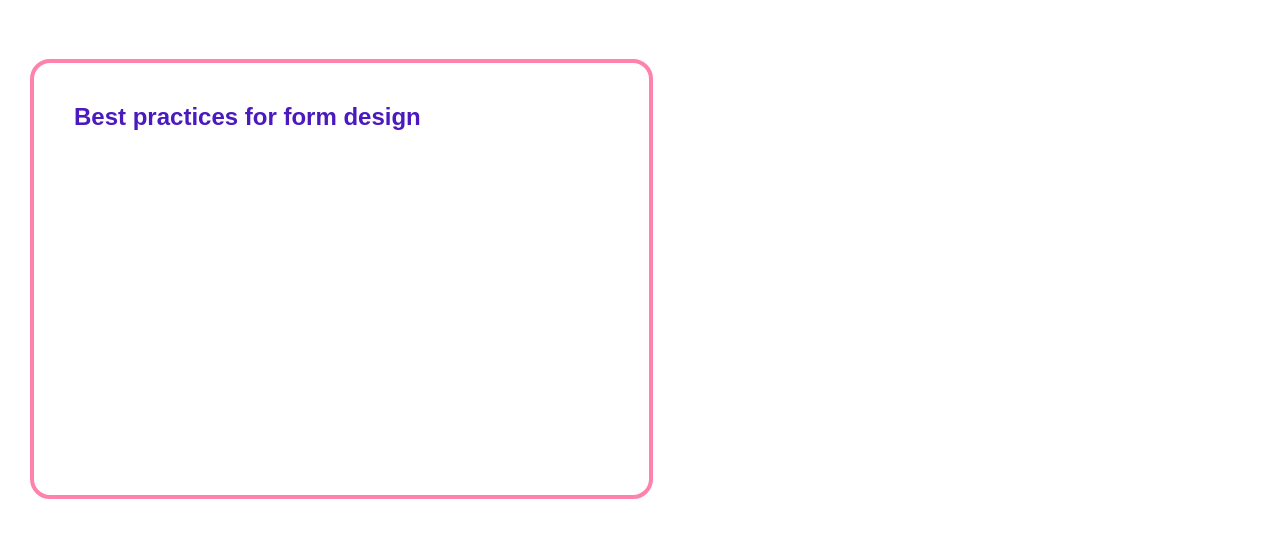
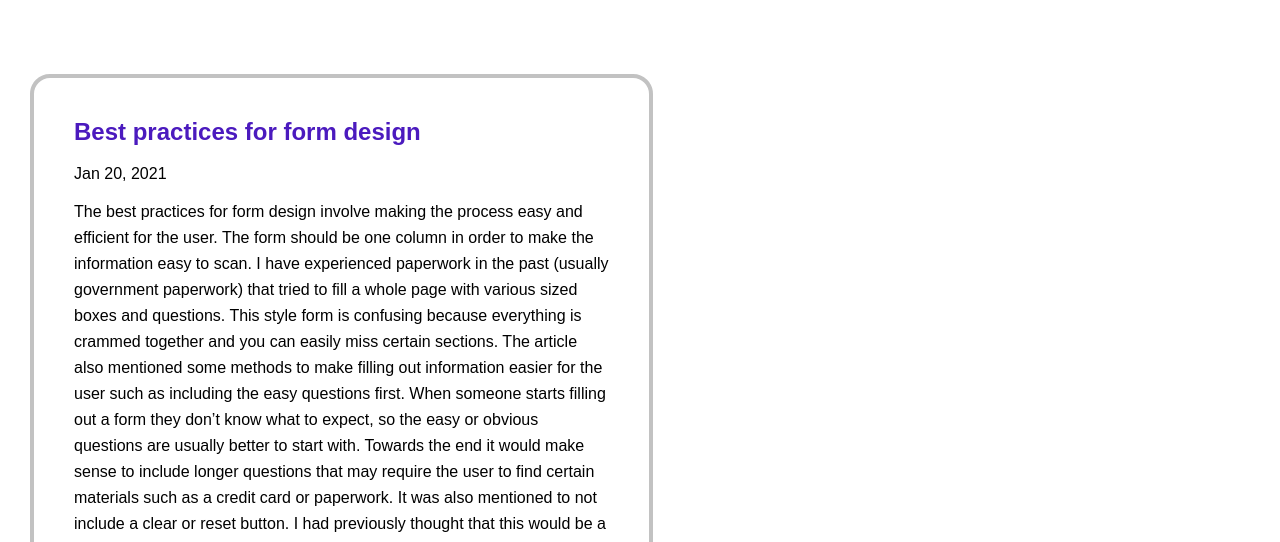
Before and after one commit to lillyp3/lillyp3.github.com, a plain HTML site: page des157/lj/index.html in a window 1280 px wide. Shown: the part 426-968 px from the top of the page. Drawn offline with nearby package versions, Linux system fonts and the light colour scheme.

Commit message:
style articles and link to portal

```diff
--- a/des157/lj/index.html
+++ b/des157/lj/index.html
@@ -27,9 +27,20 @@
     <main>
         <article class="post">
             <h2>Best practices for form design</h2>
-            <p>
-
+            <p id="date">Jan 20, 2021</p>
+            <p class="text">
+                The best practices for form design involve making the process easy and efficient for the user. The form
+                should be one column in order to make the information easy to scan. I have experienced paperwork in the past
+                (usually government paperwork) that tried to fill a whole page with various sized boxes and questions. This style
+                form is confusing because everything is crammed together and you can easily miss certain sections. The article also
+                mentioned some methods to make filling out information easier for the user such as including the easy questions
+                first. When someone starts filling out a form they don’t know what to expect, so the easy or obvious questions are
+                usually better to start with. Towards the end it would make sense to include longer questions that may require the
+                user to find certain materials such as a credit card or paperwork. It was also mentioned to not include a clear or
+                reset button. I had previously thought that this would be a good feature, but I can see how it may be frustrating if
+                the button were accidentally pressed, especially if it was next to the submit button.
             </p>
+            <p>Find the article <a href="https://uxdesign.cc/best-practices-for-form-design-ff5de6ca8e5f ">here.</a></p>
         </article>
 
 
--- a/des157/lj/styles.css
+++ b/des157/lj/styles.css
@@ -12,16 +12,16 @@ header{
 
 h1{
     font-size: 70px;
-    /* padding-top: 200px; */
+    padding-bottom: 10px;
     color: rgb(75, 26, 190);
+    border-bottom: 5px solid;
 }
 
 
 
 main{
-    /* border: 4px solid rgb(255, 130, 174);
-    border-radius: 20px; */
-    height: 500px;
+    display: grid;
+    grid-template-columns: 1fr 1fr;
 
 }
 
@@ -35,8 +35,14 @@ article {
     /* background-color: rgb(252, 220, 226); */
     border-radius: 10px;
     margin: 30px;
-    border: 4px solid rgb(255, 130, 174);
+    /* border: 4px solid rgb(255, 130, 174); */
+    border: 4px solid rgb(194, 194, 194);
+    /* border: 4px solid rgb(75, 26, 190); */
     border-radius: 20px;
+}
+
+.text{
+    line-height: 26px;;
 }
 
 a {
@@ -55,9 +61,3 @@ footer p{
     padding: 30px;
     padding-top: 5px;
 }
-
-main {
-    display: grid;
-    grid-template-columns: 1fr 1fr;
-
-}
```
Also changed, not shown: des157/index.html (+1 -1 lines).
